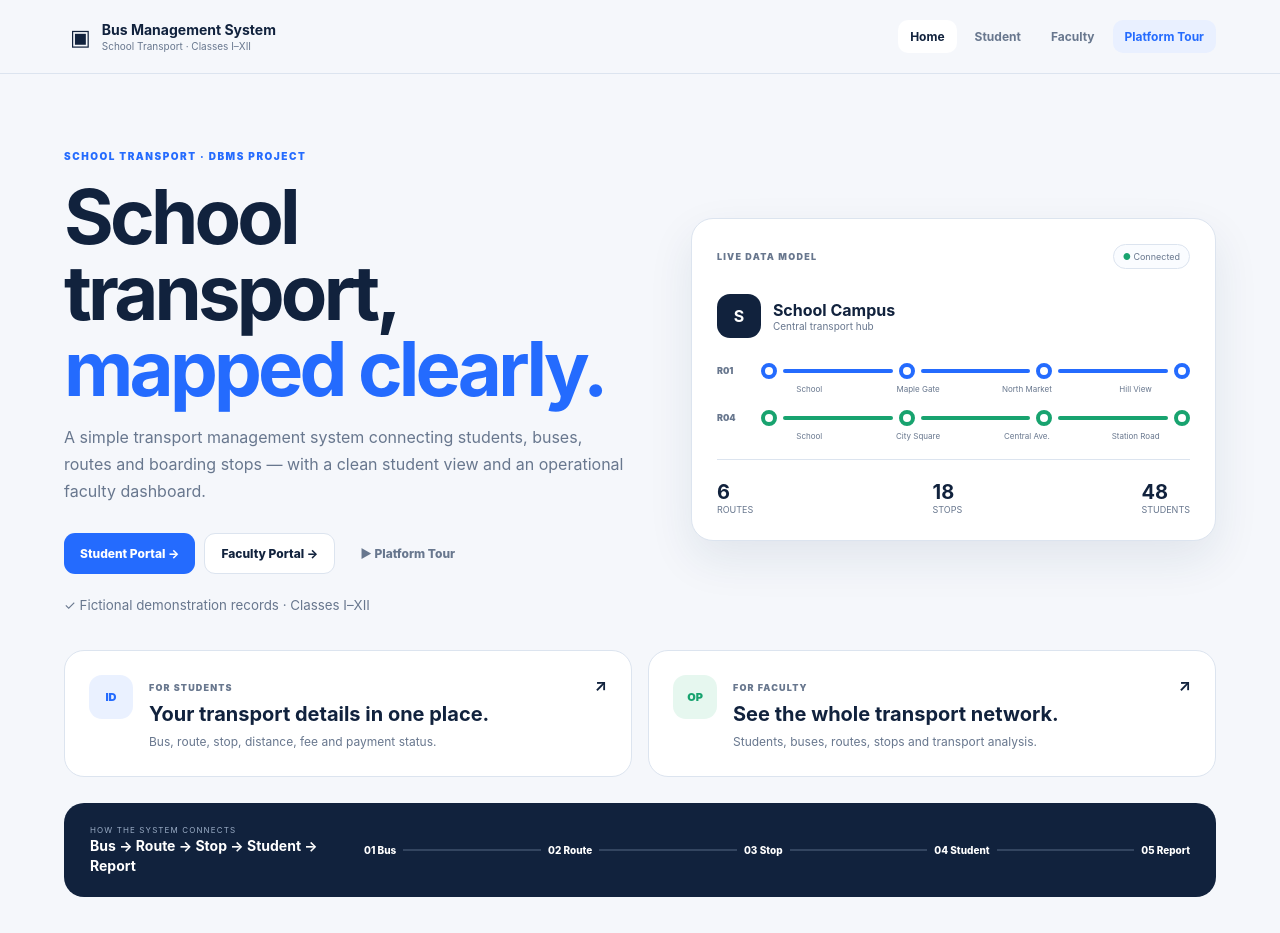
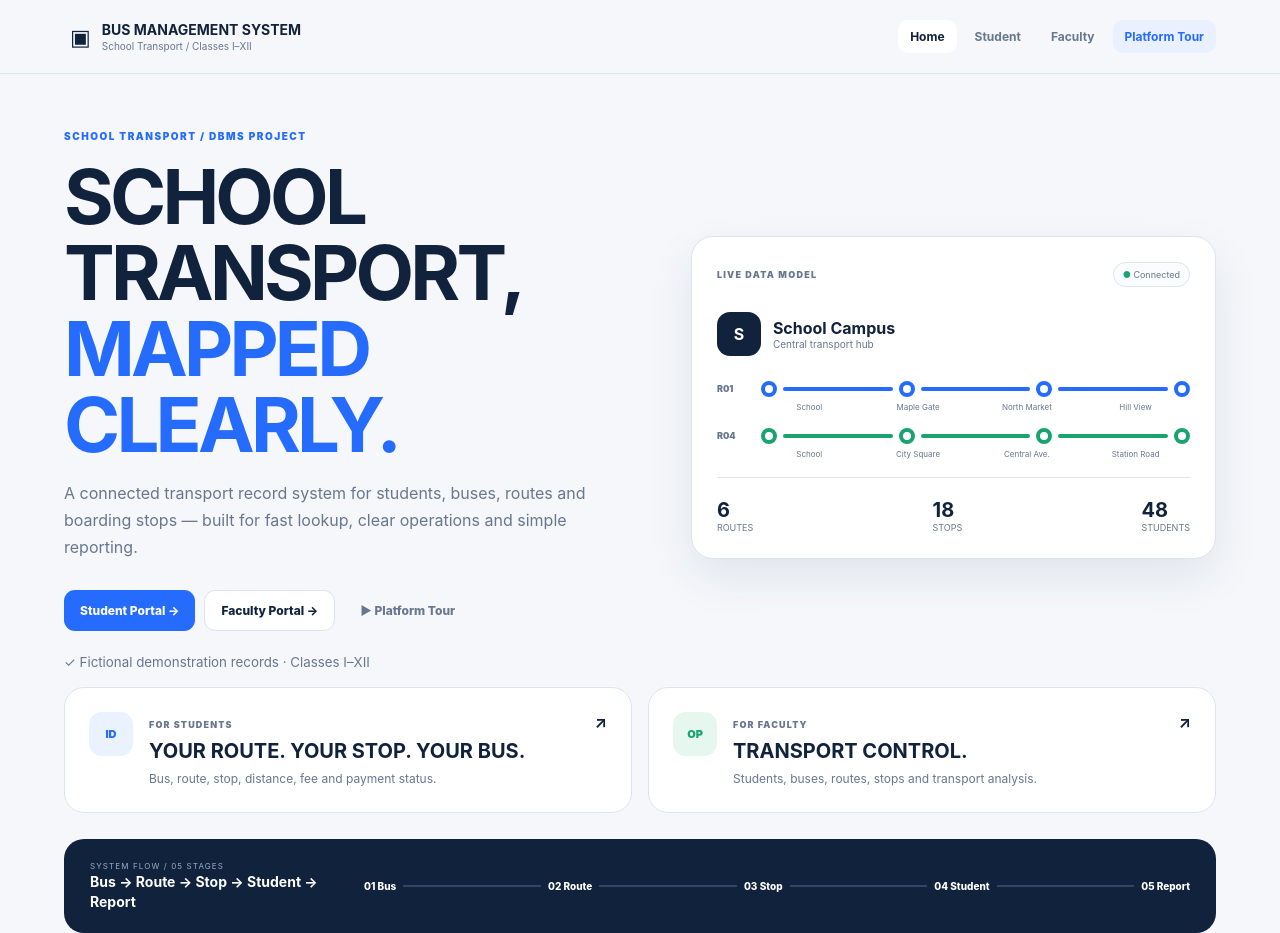
Before and after one commit to saiprasanth-22/bus-management-system, a plain HTML site: page showcase/index.html in a window 1280 px wide. Shown: the top 933 px of the page. Drawn offline with Linux system fonts and the light colour scheme.

Commit message:
Redesign showcase typography and transit copy

```diff
--- a/showcase/index.html
+++ b/showcase/index.html
@@ -5,13 +5,13 @@
 <title>Bus Management System</title><link rel="stylesheet" href="styles.css">
 </head>
 <body>
-<header><button class="brand" data-go="home">▣ <span><b>Bus Management System</b><small>School Transport · Classes I–XII</small></span></button>
+<header><button class="brand" data-go="home">▣ <span><b>BUS MANAGEMENT SYSTEM</b><small>School Transport / Classes I–XII</small></span></button>
 <nav><button data-go="home" class="active">Home</button><button data-go="student">Student</button><button data-go="faculty">Faculty</button><button id="tourBtn" class="tour">Platform Tour</button></nav></header>
 <main>
 <section id="home" class="screen active">
   <div class="hero">
-    <div><span class="eyebrow">SCHOOL TRANSPORT · DBMS PROJECT</span><h1>School transport,<br><em>mapped clearly.</em></h1>
-    <p>A simple transport management system connecting students, buses, routes and boarding stops — with a clean student view and an operational faculty dashboard.</p>
+    <div><span class="eyebrow">SCHOOL TRANSPORT / DBMS PROJECT</span><h1>SCHOOL TRANSPORT,<br><em>MAPPED CLEARLY.</em></h1>
+    <p>A connected transport record system for students, buses, routes and boarding stops — built for fast lookup, clear operations and simple reporting.</p>
     <div class="actions"><button class="primary" data-go="student">Student Portal →</button><button class="secondary" data-go="faculty">Faculty Portal →</button><button class="ghost" id="heroTour">▶ Platform Tour</button></div>
     <small class="note">✓ Fictional demonstration records · Classes I–XII</small></div>
     <div class="network card"><div class="row"><span class="label">LIVE DATA MODEL</span><span class="chip">● Connected</span></div>
@@ -24,21 +24,21 @@
     </div>
   </div>
   <div class="portal-grid">
-    <article data-go="student"><span class="icon bluebg">ID</span><div><small>FOR STUDENTS</small><h2>Your transport details in one place.</h2><p>Bus, route, stop, distance, fee and payment status.</p></div><b>↗</b></article>
-    <article data-go="faculty"><span class="icon greenbg">OP</span><div><small>FOR FACULTY</small><h2>See the whole transport network.</h2><p>Students, buses, routes, stops and transport analysis.</p></div><b>↗</b></article>
+    <article data-go="student"><span class="icon bluebg">ID</span><div><small>FOR STUDENTS</small><h2>YOUR ROUTE. YOUR STOP. YOUR BUS.</h2><p>Bus, route, stop, distance, fee and payment status.</p></div><b>↗</b></article>
+    <article data-go="faculty"><span class="icon greenbg">OP</span><div><small>FOR FACULTY</small><h2>TRANSPORT CONTROL.</h2><p>Students, buses, routes, stops and transport analysis.</p></div><b>↗</b></article>
   </div>
-  <div class="flow"><div><small>HOW THE SYSTEM CONNECTS</small><b>Bus → Route → Stop → Student → Report</b></div><div class="steps"><span>01 Bus</span><i></i><span>02 Route</span><i></i><span>03 Stop</span><i></i><span>04 Student</span><i></i><span>05 Report</span></div></div>
+  <div class="flow"><div><small>SYSTEM FLOW / 05 STAGES</small><b>Bus → Route → Stop → Student → Report</b></div><div class="steps"><span>01 Bus</span><i></i><span>02 Route</span><i></i><span>03 Stop</span><i></i><span>04 Student</span><i></i><span>05 Report</span></div></div>
 </section>
 
 <section id="student" class="screen">
-  <div class="pagehead"><div><button class="back" data-go="home">← Home</button><span class="eyebrow">STUDENT PORTAL</span><h1>My transport</h1><p>Enter a student ID to view the assigned transport record.</p></div>
+  <div class="pagehead"><div><button class="back" data-go="home">← Home</button><span class="eyebrow">STUDENT PORTAL</span><h1>TRANSPORT RECORD</h1><p>Enter a student ID. Read the assigned route, stop, bus and fee record.</p></div>
   <div class="searchbox"><label>Student ID</label><div><input id="studentId" value="ST001"><button id="findStudent" class="primary">Find record</button></div><small>Try ST001, ST029, ST047</small></div></div>
   <div class="student-grid"><article id="studentPass" class="pass card"></article><article id="studentRoute" class="route-card card"></article></div>
 </section>
 
 <section id="faculty" class="screen">
   <div class="faculty">
-   <aside><div class="aside-title"><small>FACULTY</small><b>Transport Desk</b></div>
+   <aside><div class="aside-title"><small>FACULTY / OPERATIONS</small><b>TRANSPORT CONTROL</b></div>
     <button data-view="dashboard" class="active">⌂ Dashboard</button><button data-view="students">◎ Students</button><button data-view="buses">▣ Buses</button><button data-view="routes">⌁ Routes</button><button data-view="stops">● Stops</button><button data-view="reports">▤ Reports</button>
     <div class="aside-foot"><span class="chip">● Demo dataset</span><small>48 fictional records</small></div>
    </aside>
```
